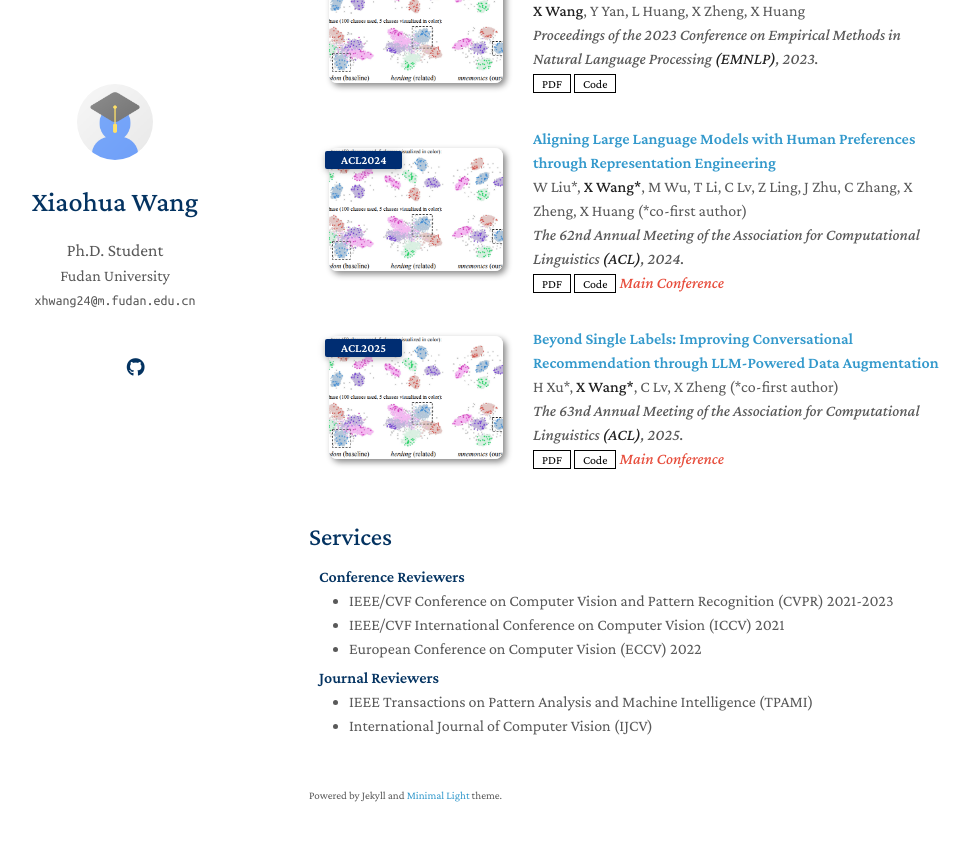
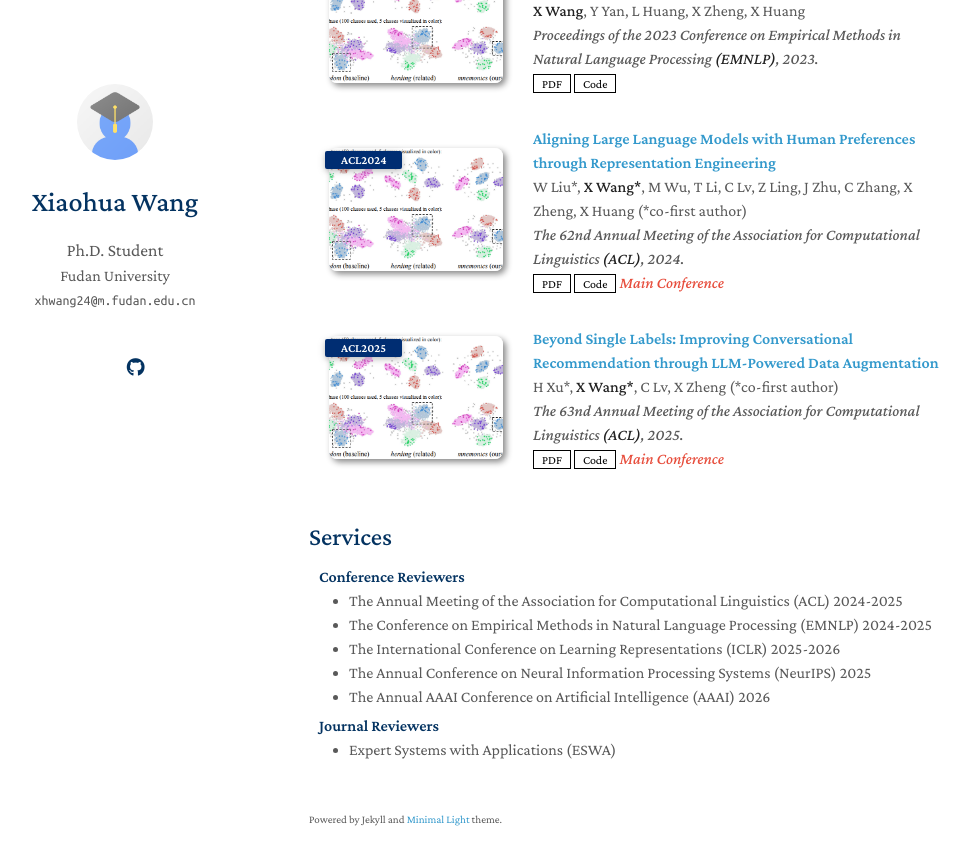
Before and after one commit to xhwang22/homepage, a Jekyll site: the page built from index.md, in a window 1280 px wide and 900 px high, scrolled down 892 px. Shown: the top 865 px of the window, without its empty margins (161-1130 px from the left). Built offline with Jekyll 4.4.1, drawn with Linux system fonts in a browser that asks for light colours; a style sheet for code colours, icons or effects is not loaded; our own code applies the rules of GitHub Pages for plain Markdown files.

Commit message:
Update services.md

```diff
--- a/_includes/services.md
+++ b/_includes/services.md
@@ -3,14 +3,15 @@
 <h4 style="margin:0 10px 0;">Conference Reviewers</h4>
 
 <ul style="margin:0 0 5px;">
-  <li><a href="http://cvpr2023.thecvf.com/"><autocolor>IEEE/CVF Conference on Computer Vision and Pattern Recognition (CVPR) 2021-2023</autocolor></a></li>
-  <li><a href="http://iccv2021.thecvf.com/"><autocolor>IEEE/CVF International Conference on Computer Vision (ICCV) 2021</autocolor></a></li>
-  <li><a href="https://eccv2022.ecva.net/"><autocolor>European Conference on Computer Vision (ECCV) 2022</autocolor></a></li>
+  <li><a href="https://2025.aclweb.org/"><autocolor>The Annual Meeting of the Association for Computational Linguistics (ACL) 2024-2025</autocolor></a></li>
+  <li><a href="https://2025.emnlp.org/"><autocolor>The Conference on Empirical Methods in Natural Language Processing (EMNLP) 2024-2025</autocolor></a></li>
+  <li><a href="https://iclr.cc/"><autocolor>The International Conference on Learning Representations (ICLR) 2025-2026</autocolor></a></li>
+  <li><a href="https://neurips.cc/"><autocolor>The Annual Conference on Neural Information Processing Systems (NeurIPS) 2025</autocolor></a></li>
+  <li><a href="https://aaai.org/conference/aaai/aaai-26/"><autocolor>The Annual AAAI Conference on Artificial Intelligence (AAAI) 2026</autocolor></a></li>
 </ul>
 
 <h4 style="margin:0 10px 0;">Journal Reviewers</h4>
 
 <ul style="margin:0 0 20px;">
-  <li><a href="https://www.computer.org/csdl/journal/tp"><autocolor>IEEE Transactions on Pattern Analysis and Machine Intelligence (TPAMI)</autocolor></a></li>
-  <li><a href="https://www.springer.com/journal/11263"><autocolor>International Journal of Computer Vision (IJCV)</autocolor></a></li>
+  <li><a href="https://www.sciencedirect.com/journal/expert-systems-with-applications"><autocolor>Expert Systems with Applications (ESWA)</autocolor></a></li>
 </ul>
```
